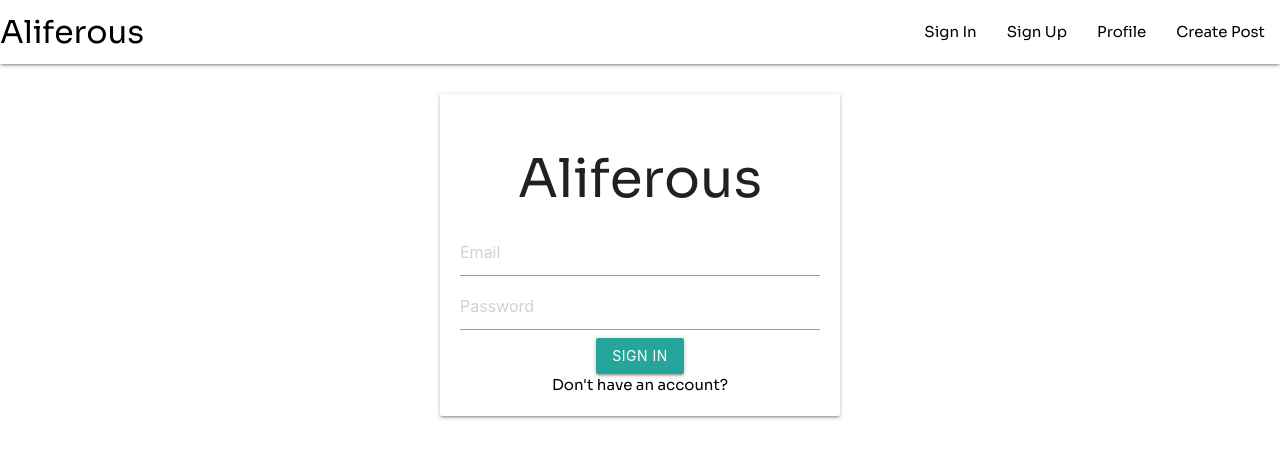
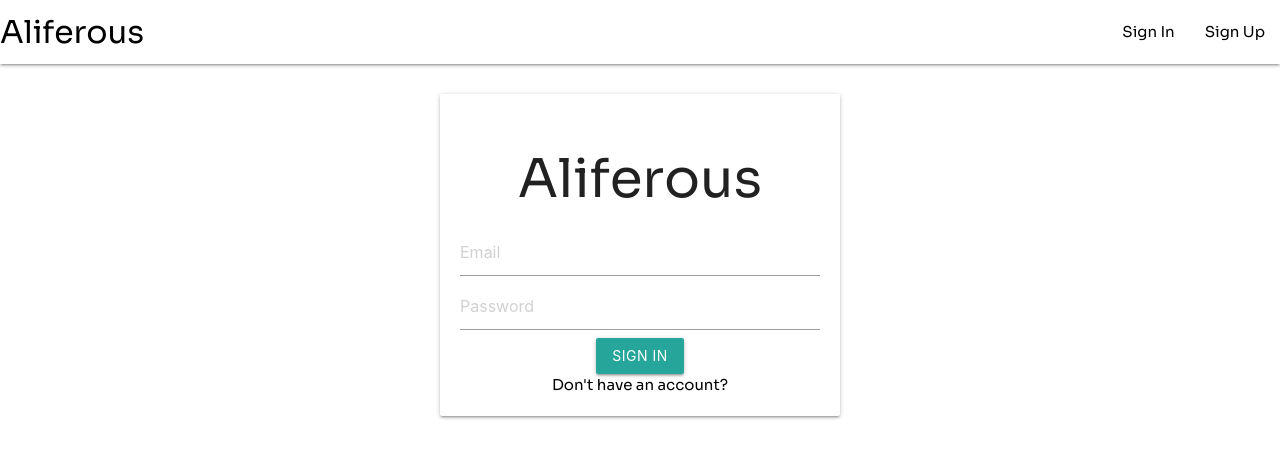
Before and after one commit to sumana2001/social-media, a React (Create React App) app in the folder client/: page /signin in a window 1280 px wide. Shown: the top 458 px of the page. Built offline with nearby package versions, Linux system fonts and the light colour scheme.

Commit message:
navlinks changed

```diff
--- a/client/src/components/navbar/navbar.js
+++ b/client/src/components/navbar/navbar.js
@@ -1,27 +1,31 @@
-import React from "react";
+import React,{useContext} from "react";
 import {Link} from 'react-router-dom';
+import {UserContext} from '../../App';
 
 const Navbar = () => {
+  const {state,dispatch}=useContext(UserContext)
+  const renderList=()=>{
+    if(state){
+      return [
+        <li><Link to="/profile">Profile</Link></li>,
+        <li><Link to="/createpost">Create Post</Link></li>
+      ]
+    }else{
+      return [
+        <li><Link to="/signin">Sign In</Link></li>,
+        <li><Link to="/signup">Sign Up</Link></li>
+      ]
+    }
+  }
   return (
     <div>
       <nav>
         <div className="nav-wrapper white">
-          <Link to="/" className="brand-logo left">
+          <Link to={state?"/":"/signin"} className="brand-logo left">
             Aliferous
           </Link>
           <ul id="nav-mobile" className="right">
-            <li>
-              <Link to="/signin">Sign In</Link>
-            </li>
-            <li>
-              <Link to="/signup">Sign Up</Link>
-            </li>
-            <li>
-              <Link to="/profile">Profile</Link>
-            </li>
-            <li>
-              <Link to="/createpost">Create Post</Link>
-            </li>
+            {renderList()}
           </ul>
         </div>
       </nav>
```
